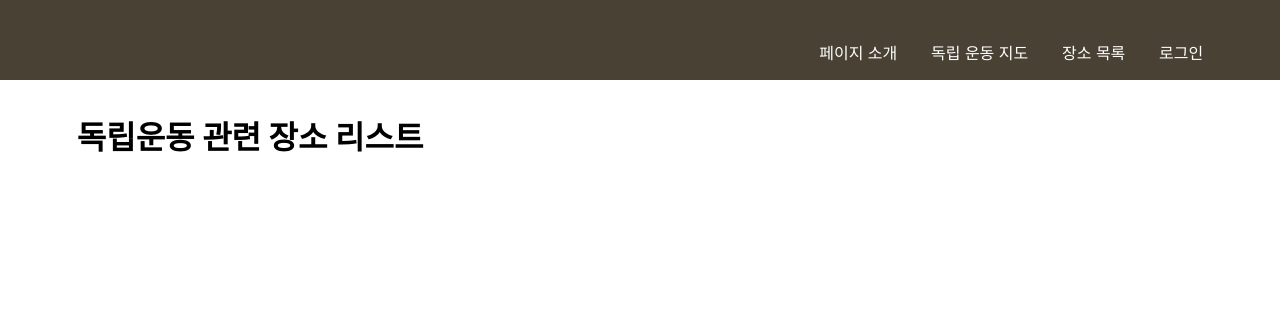
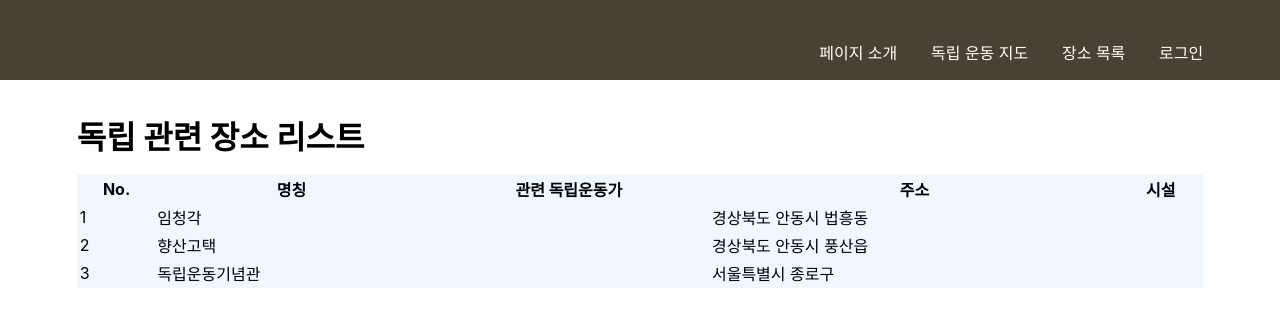
Before and after one commit to Radian06/Parakho-front, a React (Create React App) app: page /location-list in a window 1280 px wide. Shown: the top 326 px of the page. Built offline with nearby package versions, Linux system fonts and the light colour scheme; a web font is replaced by a local one.

Commit message:
📄  :: 장소 목록 페이지 생성

```diff
--- /dev/null
+++ b/src/data/locationData.js
@@ -0,0 +1,23 @@
+export const locationData = [
+  {
+    id: 1,
+    name: "임청각",
+    description: "안동시 법흥동에 있는 독립운동가 이상룡 선생의 생가입니다.",
+    address: "경상북도 안동시 법흥동",
+    position: [36.5652131, 128.7448513],
+  },
+  {
+    id: 2,
+    name: "향산고택",
+    description: "조선 후기 전통 한옥으로, 안동시 풍산읍에 위치한 고택입니다.",
+    address: "경상북도 안동시 풍산읍",
+    position: [36.6222, 128.8565],
+  },
+  {
+    id: 3,
+    name: "독립운동기념관",
+    description: "독립운동가 관련 자료를 전시한 기념관입니다.",
+    address: "서울특별시 종로구",
+    position: [37.572, 126.979],
+  },
+];
--- a/src/pages/LocationList.jsx
+++ b/src/pages/LocationList.jsx
@@ -1,9 +1,34 @@
 import "../styles/LocationList.css";
+import { locationData } from "../data/locationData";
 
 const LocationList = () => {
   return (
     <div className="LocationList_page">
-      <div className="LocationList_title">독립운동 관련 장소 리스트</div>
+      <div className="LocationList_title">독립 관련 장소 리스트</div>
+      <div className="LocationList_listBox">
+        <table className="LocationList_table">
+          <thead>
+            <tr>
+              <th>No.</th>
+              <th>명칭</th>
+              <th>관련 독립운동가</th>
+              <th>주소</th>
+              <th>시설</th>
+            </tr>
+          </thead>
+          <tbody>
+            {locationData.map((loc) => (
+              <tr key={loc.id}>
+                <td>{loc.id}</td>
+                <td>{loc.name}</td>
+                <td>{loc.relatedPerson}</td>
+                <td>{loc.address}</td>
+                <td>{loc.facility}</td>
+              </tr>
+            ))}
+          </tbody>
+        </table>
+      </div>
     </div>
   );
 };
--- a/src/styles/LocationList.css
+++ b/src/styles/LocationList.css
@@ -11,3 +11,16 @@
     font-size: 4vh;
     font-weight: bold;
 }
+
+.LocationList_listBox {
+    width: 88vw;
+    height: auto;
+
+    background-color: antiquewhite;
+}
+
+.LocationList_table {
+    width: 88vw;
+
+    background-color: aliceblue;
+}
```
